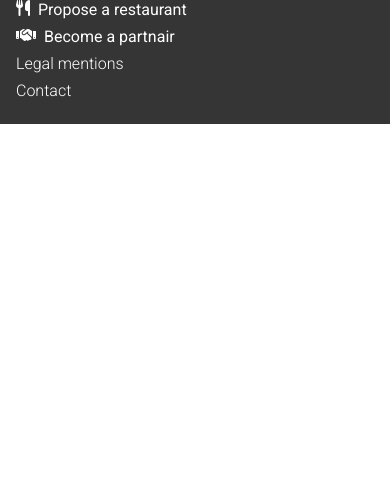
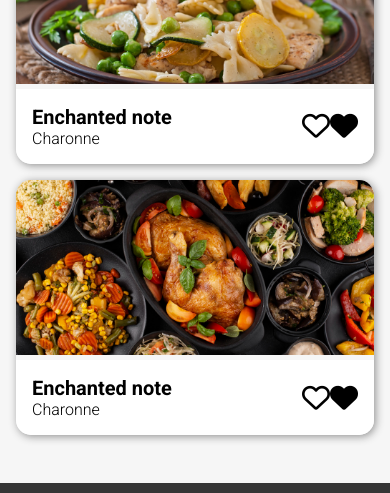
Before and after one commit to Christophe-murhula/ohmyfood, a plain HTML site: page index.html in a window 390 px wide. Shown: the part 1587-2080 px from the top of the page. Before the commit the page ends 1711 px from the top, so only its background shows below. Drawn offline with Linux system fonts and the light colour scheme; a web font is replaced by a local one.

Commit message:
Added all the restaurants images and adjust grid layout for the desktop breakpoint

```diff
--- a/index.html
+++ b/index.html
@@ -86,6 +86,36 @@
                             </div>
                         </div>
                     </div>
+
+                    <div class="restaurant__card">
+                        <img src="static/assets/meals/meal-3.jpg" alt="restaurant1">
+                        <div class="restaurant__card__details">
+                            <div class="restaurant__card__details__text">
+                                <h3>Enchanted note</h3>
+                                <p>Charonne</p>
+                            </div>
+                            <!-- icons that gonna be animated to get the wanted effect -->
+                            <div class="restaurant__card__details__icons">
+                                <i class="fa-regular fa-heart"></i>
+                                <i class="fa-solid fa-heart"></i>
+                            </div>
+                        </div>
+                    </div>
+
+                    <div class="restaurant__card">
+                        <img src="static/assets/meals/meal-4.jpg" alt="restaurant1">
+                        <div class="restaurant__card__details">
+                            <div class="restaurant__card__details__text">
+                                <h3>Enchanted note</h3>
+                                <p>Charonne</p>
+                            </div>
+                            <!-- icons that gonna be animated to get the wanted effect -->
+                            <div class="restaurant__card__details__icons">
+                                <i class="fa-regular fa-heart"></i>
+                                <i class="fa-solid fa-heart"></i>
+                            </div>
+                        </div>
+                    </div>
                 </div>
             </div>
 
--- a/static/css/scss/home/restaurants/restaurants.scss
+++ b/static/css/scss/home/restaurants/restaurants.scss
@@ -13,12 +13,18 @@
     flex-direction: column;
     gap: $small-spacing;
 
+    //tablet
     @include medium_screen {
       display: grid;
       //the calculs are to avoid overlapping
       grid-template-columns: calc(50% - #{$small-spacing / 2}) calc(
           50% - #{$small-spacing / 2}
         );
+    }
+    //desktop
+    @include big_screen {
+      display: grid;
+      grid-template-columns: repeat(4, calc(25% - #{$small-spacing * 3 / 4}));
     }
   }
 
@@ -32,8 +38,13 @@
       width: 100%;
       max-height: 45vw;
 
+      //tablet
       @include medium_screen {
         height: 30vw;
+      }
+      //desktop
+      @include big_screen {
+        height: 15vw;
       }
     }
   }
```
Also changed, not shown: static/css/scss/home/home.css, static/css/scss/home/restaurants/restaurants.css, static/css/scss/styles.css, 3 other files.
